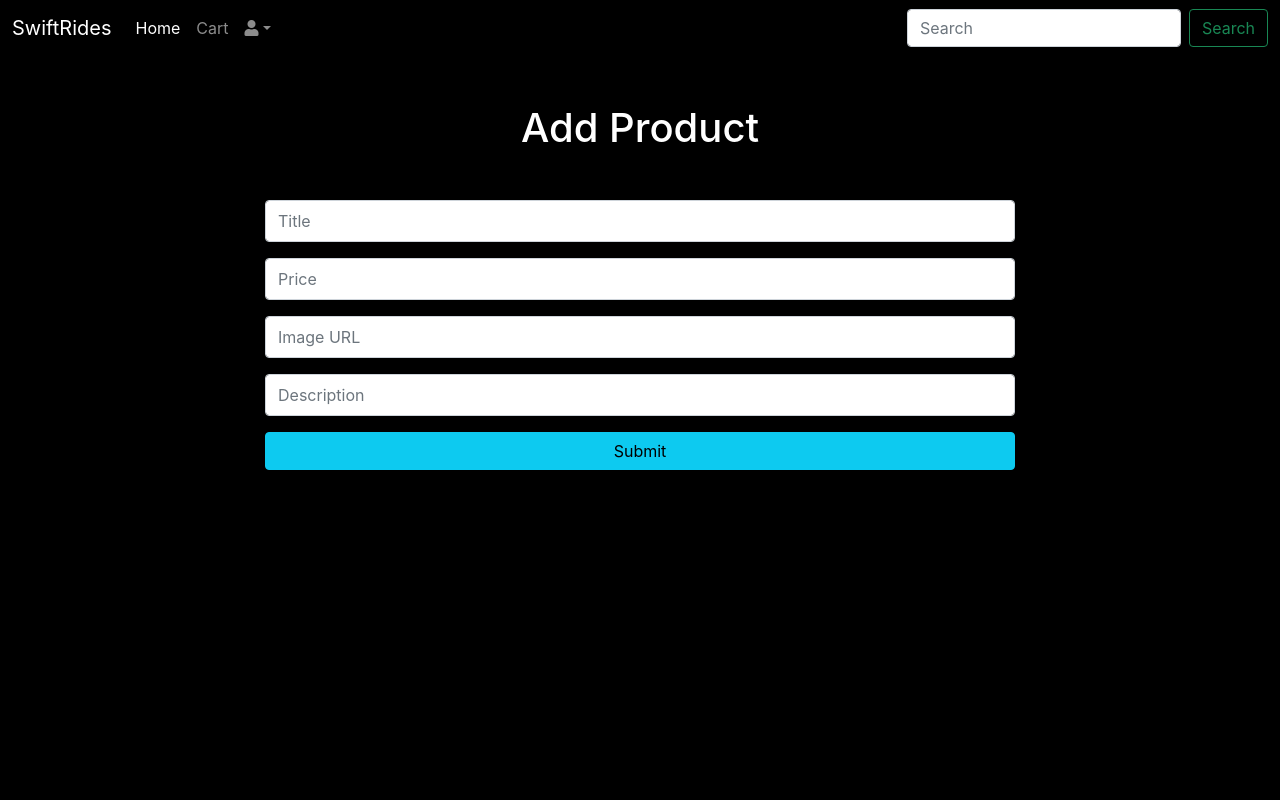
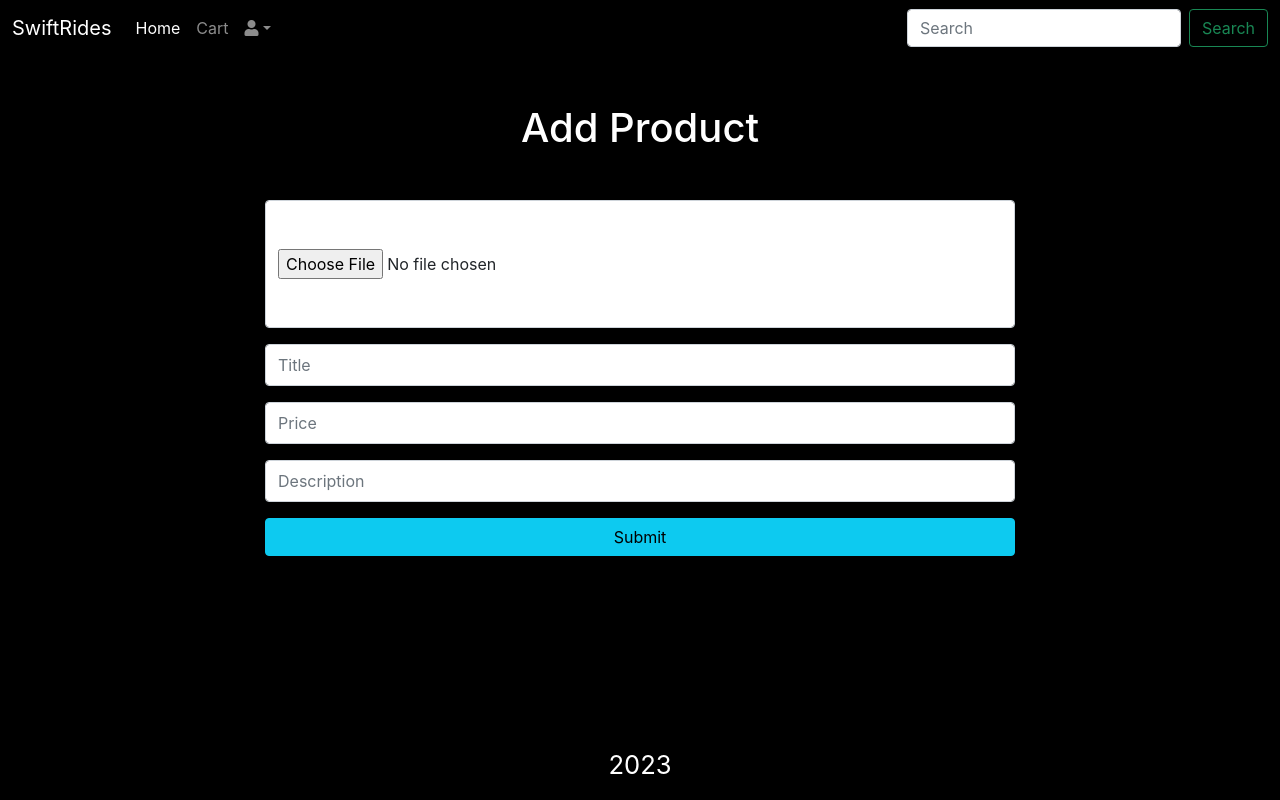
Before and after one commit to ChidesTech/mernclassjanuary2023, a React (Create React App) app in the folder frontend/: page /add-product in a window 1280 px wide. Built offline with nearby package versions, Linux system fonts and the light colour scheme.

Commit message:
image-upload

```diff
--- a/frontend/src/App.js
+++ b/frontend/src/App.js
@@ -39,7 +39,10 @@
 
 
  </Routes>
- {/* <ExpenseTracker/> */}
+    <div style={{position : "absolute", bottom : "1rem", width : "100%", fontSize : "1.6rem"}}
+    className="text-white text-center">
+      {(new Date()).getFullYear()}
+      </div>
     </BrowserRouter>
 }
 
--- a/frontend/src/pages/AddProductPage.js
+++ b/frontend/src/pages/AddProductPage.js
@@ -2,45 +2,79 @@
 import Swal from "sweetalert2";
 import { useNavigate } from "react-router-dom";
 import http from "../http";
+import axios from "../../node_modules/axios/index";
 
-export default function AddProductPage(){
-    const [title , setTitle] = useState("");
+export default function AddProductPage() {
+  const [title, setTitle] = useState("");
   const [price, setPrice] = useState("");
   const [image, setImage] = useState("");
   const [description, setDescription] = useState("");
   const [error, setError] = useState("");
+  const [uploading, setUploading] = useState(false);
+
   const navigate = useNavigate();
 
-   async function submitHandler(e){
+
+  async function handleFileChange(e) {
+    setUploading(true);
+    const file = e.target.files[0];
+    const data = new FormData();
+    data.append("file", file);
+    data.append("upload_preset", "chidespencils");
+    data.append("cloud_name", "chidestech");
+
+try {
+  const result = await axios.post("https://api.cloudinary.com/v1_1/chidestech/image/upload", data);
+  console.log(result)
+  setImage(result.data.secure_url);
+  setUploading(false);
+} catch (error) {
+  Swal.fire("Error", error.message, "error");
+  setUploading(false);
+
+}
+
+
+
+
+
+
+  }
+
+  async function submitHandler(e) {
     e.preventDefault();
     //Check for empty fields
-     if(!title || !price || !image || !description){
+    if (!title || !price || !image || !description) {
       setError("No field should be empty!!!");
       return;
     }
     //Send a post request to the server with the product information
-     const {data} = await http.post("/products", {title, price, image, description});
-      if(data.error){
+    const { data } = await http.post("/products", { title, price, image, description });
+    if (data.error) {
       setError(data.error);
       return
     }
-      if(data.success){
+    if (data.success) {
       Swal.fire("Saved", "Product Saved Successfully", "success");
       navigate("/admin-products");
     }
-
-
   }
 
   return <>
     <h1 className="text-center text-white m-5">Add Product</h1>
-    <form onSubmit={submitHandler} action="" style={{maxWidth : "750px", margin : "auto"}} className="form">
-      {error &&  <div className="alert alert-danger p-2">{error}</div>}
-      <input onChange={e => setTitle(e.target.value)} value={title} type="text" className="py-2 form-control mb-3" placeholder="Title"/>
-      <input onChange={e => setPrice(e.target.value)} value={price} type="number" className="py-2 form-control mb-3" placeholder="Price"/>
-      <input  onChange={e => setImage(e.target.value)} value={image}type="text" className="py-2 form-control mb-3" placeholder="Image URL"/>
-      <input  onChange={e => setDescription(e.target.value)} value={description}type="text" className="py-2 form-control mb-3" placeholder="Description"/>
-      <button className="btn btn-info w-100">Submit</button>
+    <form onSubmit={submitHandler} action="" style={{ maxWidth: "750px", margin: "auto" }} className="form">
+      {error && <div className="alert alert-danger p-2">{error}</div>}
+     {uploading && <h3 className="text-white">uploading . . .</h3>}
+
+      <label className="form-control mb-3 py-5" htmlFor="imageFile">
+        <input type="file" name="" id="imageFile" accept="image/*" onChange={handleFileChange} />
+        {image && <img src={image} alt="" style={{width : "5rem", height : "5rem"}} /> }
+      </label>
+      <input onChange={e => setTitle(e.target.value)} value={title} type="text" className="py-2 form-control mb-3" placeholder="Title" />
+      <input onChange={e => setPrice(e.target.value)} value={price} type="number" className="py-2 form-control mb-3" placeholder="Price" />
+
+      <input onChange={e => setDescription(e.target.value)} value={description} type="text" className="py-2 form-control mb-3" placeholder="Description" />
+      <button disabled={uploading} className="btn btn-info w-100">Submit</button>
     </form>
   </>
 }
--- a/frontend/src/pages/CartPage.js
+++ b/frontend/src/pages/CartPage.js
@@ -4,6 +4,7 @@
 import Calculator from "../components/Calculator";
 
 export default function CartPage() {
+    const [cart, setCart] = useState([])
     let cartItems = JSON.parse(localStorage.getItem("cartItems") || "[]");
     const [showCalculator, setShowCalculator] = useState(false);
 
@@ -16,7 +17,7 @@
     function deleteItemHandler(id) {
         cartItems = cartItems.filter(x => x._id !== id);
         localStorage.setItem("cartItems", JSON.stringify(cartItems));
-        window.location.reload();
+        getCart();
     }
 
     function incrementHandler(id) {
@@ -45,6 +46,14 @@
     }
 
 
+    const getCart = () => {
+     setCart(cartItems);
+    }
+
+    useEffect(() => {
+        getCart()
+    },[]);
+
 
 
 
@@ -53,13 +62,13 @@
     return <div style={{position : "relative"}}>
     <div className="d-flex align-item-end justify-content-end pe-2">
         < button className="btn btn-primary" onClick={()=>setShowCalculator(true)}>Open Calculator</button></div>
-        {cartItems.length == 0 ? <h1 className="text-white ms-2">
+        {cart.length == 0 ? <h1 className="text-white ms-2">
             No Item In Cart
             </h1> : <div className="cart">
 
             <table className="table cart-items">
                 <tr><th>Image</th> <th>Title</th> <th>Price</th> <th>Quantity</th> </tr>
-                {cartItems.map(item => {
+                {cart.map(item => {
                     return <tr key={item._id}>
                         <td>
                             <i onClick={() => deleteItemHandler(item._id)} style={{ cursor: "pointer", fontSize: "1.8rem" }} className="fa fa-trash-alt text-danger"></i>
@@ -76,7 +85,7 @@
             </table>
 
             <div className="cart-details">
-                <div className="cart-details-text text-align-center">Subtotal of {cartItems.length} cart items</div>
+                <div className="cart-details-text text-align-center">Subtotal of {cart.length} cart items</div>
                 <div className="cart-details-price">${totalPrice && totalPrice.toLocaleString()}</div>
                 <Link to={"/checkout"}>
                     <button className="btn btn-info w-100">Checkout</button>
```
Lines whose indentation alone changed are shown as unchanged.
